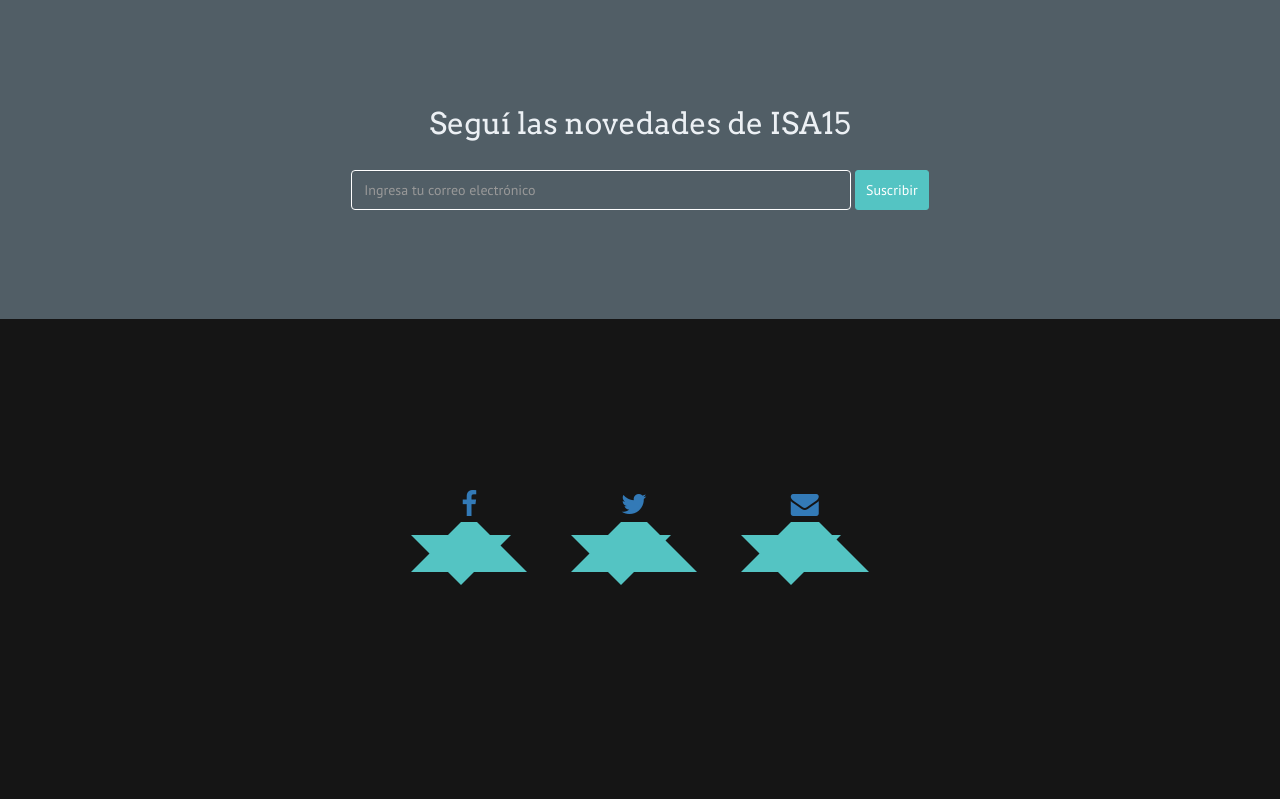
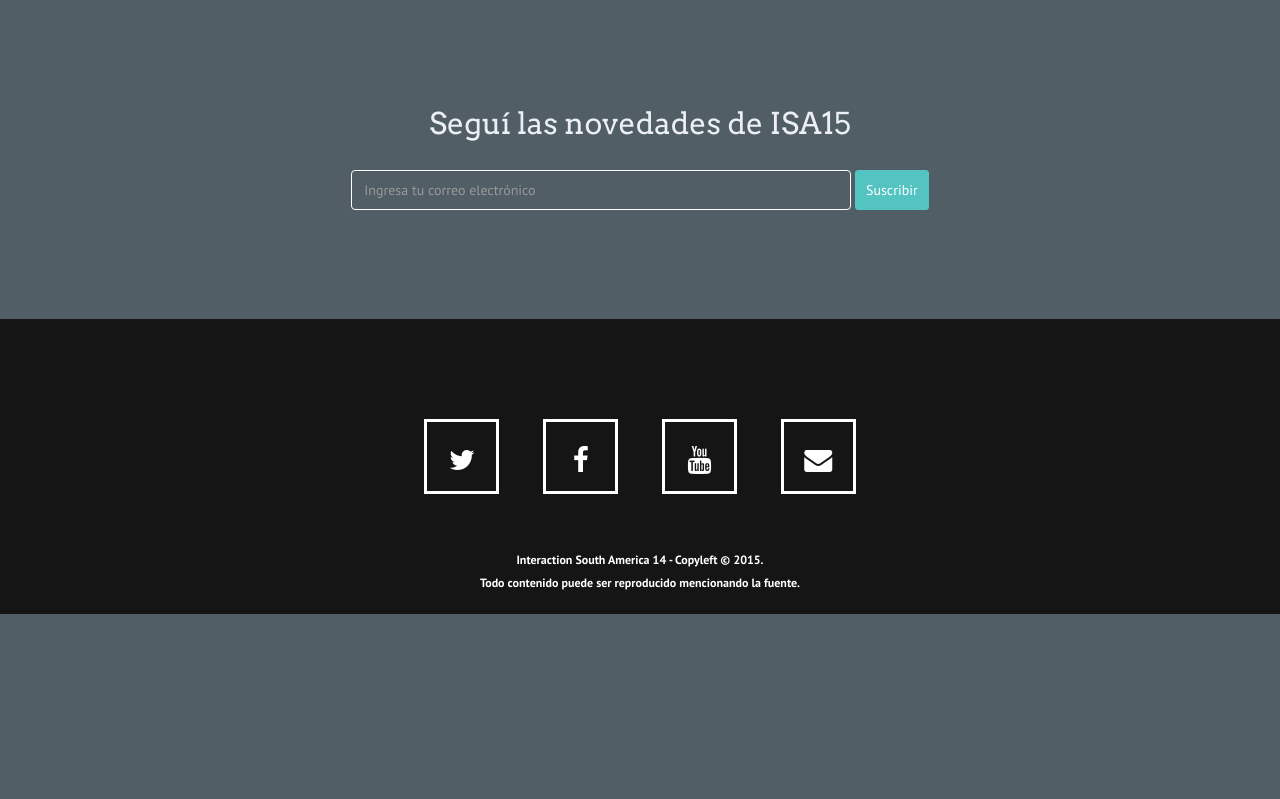
Before and after one commit to melocotoncita/ISA15, a PHP site: page / in a window 1280 px wide. Shown: the part 3890-4689 px from the top of the page. After the commit the page ends 4504 px from the top, so only its background shows below. Run offline with PHP 8.4, Linux system fonts and the light colour scheme; some libraries are stand-ins or nearby versions.

Commit message:
Updated footer

```diff
--- a/css/style.css
+++ b/css/style.css
@@ -181,7 +181,7 @@ header {
     font-weight: 400;
     text-transform: uppercase;
     overflow: visible!important;
-    z-index: 100;
+    z-index: 300;
 }
 header .isa-logo {
     background: url(../images/isa-logo.png) no-repeat top;
@@ -562,8 +562,9 @@ ul.social-networks li a:hover {
 }
 footer {
     background-color: #151515;
-    min-height: initial;
-    height: 60%;
+    min-height: inherit;
+    padding: 100px 0;
+    position: relative;
     overflow: hidden;
 }
 footer ul {
@@ -571,6 +572,7 @@ footer ul {
     width: 100%;
     text-align: center;
     padding: 0;
+    margin-bottom: 20px;
 }
 footer ul li {
     list-style: none;
@@ -579,27 +581,33 @@ footer ul li {
     font-size: 28px;
 }
 footer ul li a {
-    width: 0;
-    height: 0;
-    border: 50px solid transparent;
-    border-bottom-color: #54C4C3;
-    position: relative;
-    top: -50px;
+    width: 75px;
+    height: 75px;
+    line-height: 75px!important;
+    display: block;
+    color: #fff;
+    border: 3px solid #fff;
     -webkit-transition: all .1s ease;
        -moz-transition: all .1s ease;
         -ms-transition: all .1s ease;
          -o-transition: all .1s ease;
             transition: all .1s ease;
 }
-footer ul li a:after {
-    content: '';
+footer ul li a:hover,
+footer ul li a:active,
+footer ul li a:focus {
+    text-decoration: none;
+    color: #54C4C3;
+    border-color: #54C4C3;
+}
+.copyright {
+    width: 100%;
     position: absolute;
-    left: -50px;
-    top: 50px;
-    width: 0;
-    height: 0;
-    border: 50px solid transparent;
-    border-top-color: #54C4C3;
+    color: #fff;
+    font-size: 12px;
+    font-weight: 700;
+    text-align: center;
+    bottom: 10px;
 }
 
 
@@ -614,7 +622,25 @@ footer ul li a:after {
     text-align: center;
     width: 100%;
 }
-
+.speaker-block div {
+    width: 100%;
+    height: 100%;
+    position: absolute;
+    text-align: left;
+    color: #fff;
+    padding: 30px 20px;
+    background: rgba(84, 196, 195, .9);
+    opacity: 0;
+    z-index: 100;
+    -webkit-transition: all .1s ease;
+       -moz-transition: all .1s ease;
+        -ms-transition: all .1s ease;
+         -o-transition: all .1s ease;
+            transition: all .1s ease;
+}
+.speaker-block div:hover {
+    opacity: 1;
+}
 .speaker-grid li {
     display: inline-block;
     margin: 10px 5px 0 5px;
--- a/index.html
+++ b/index.html
@@ -81,16 +81,24 @@
             <ul id="speaker-grid" class="speaker-grid">
                 <li>
                     <a href="" data-title="Russ Unger">
+                        <div>
+                            <h4>Russ Unger</h4>
+                            <h5>Chigago, IL, Estados Unidos</h5>
+                        </div>
                         <img src="images/speakers/russ-unger.jpg" alt="Russ Unger"/>
                     </a>
-					<span class="hide"><a href="#">Russ Unger</a>, es Director de Experiencia de Usuario trabaja desde Chicago donde lidera equipos y proyectos sobre diseño e investigación. Es co-autor de los libros: A Project Guide to UX Design, Designing the Conversation y Speaker Camp para New Riders (Voices That Matter). Russ se encuentra trabajando en un nuevo libro sobre técnicas de guerrilla para diseño y métodos de investigación.
+					<span class="hide">Russ Unger, es Director de Experiencia de Usuario trabaja desde Chicago donde lidera equipos y proyectos sobre diseño e investigación. Es co-autor de los libros: A Project Guide to UX Design, Designing the Conversation y Speaker Camp para New Riders (Voices That Matter). Russ se encuentra trabajando en un nuevo libro sobre técnicas de guerrilla para diseño y métodos de investigación.
                     Russ es co-fundador de ChicagoCamps una iniciativa que alberga eventos sobre la temática tecnológica de alta calidad y bajo costo. También es miembro de la junta asesora para el Departamento de Diseño web y desarrollo de la Harrington College of Design. Russ tiene dos hijas que dibujan mejor que él y están comenzando a pasarlo en sus limitadas capacidades para programar.</span>
                 </li>
                 <li>
-                    <a href="" data-title="Stephen P. Anderson">
+                    <a class="speaker-block" href="" data-title="Stephen P. Anderson">
+                        <div>
+                            <h4>Stephen P. Anderson</h4>
+                            <h5>Dallas, TX, Estados Unidos</h5>
+                        </div>
                         <img src="images/speakers/stephen-anderson.jpg" alt="Stephen Anderson"/>
                     </a>
-					<span class="hide"><a href="#">Stephen P. Anderson</a> es un orador reconocido a nivel internacional y consultor   con base en Dallas, Texas. Creó Mental Notes card deck, una herramienta ampliamente utilizada por equipos de producto con el fin de aplicar psicología al Diseño de Interacción. Stephen también es el autor del libro que responde a la pregunta: ¿Cómo hacemos que la gente de enamore de nuestras aplicaciones?.
+					<span class="hide">Stephen P. Anderson es un orador reconocido a nivel internacional y consultor   con base en Dallas, Texas. Creó Mental Notes card deck, una herramienta ampliamente utilizada por equipos de producto con el fin de aplicar psicología al Diseño de Interacción. Stephen también es el autor del libro que responde a la pregunta: ¿Cómo hacemos que la gente de enamore de nuestras aplicaciones?.
                     Entre medio de sus disertaciones y trabajo, Stephen dicta talleres y entrenamientos para ayudar a las organizaciones a manejar equipos creativos, crear visualizaciones interactivas y diseñar mejores experiencias de usuario.</span>
                 </li>
                 <li>
@@ -194,21 +202,32 @@
                     <div class="col-md-12">
                         <ul>
                             <li>
-                                <a href="http://www.facebook.com/shiftsevenco" target="_blank">
+                                <a href="http://www.twitter.com/isa15cba" target="_blank">
+                                    <i class="fa fa-twitter"></i>
+                                </a>
+                            </li>
+                            <li>
+                                <a href="https://www.facebook.com/InteractionSouthAmerica" target="_blank">
                                     <i class="fa fa-facebook"></i>
                                 </a>
                             </li>
                             <li>
-                                <a href="http://www.twitter.com/shiftsevenco" target="_blank">
-                                    <i class="fa fa-twitter"></i>
+                                <a href="https://www.youtube.com/channel/UC_C0rvOt21D-QIsIXaCdkMw" target="_blank">
+                                    <i class="fa fa-youtube"></i>
                                 </a>
                             </li>
                             <li>
-                                <a href="mailto:hi@shiftseven.co" target="_blank">
+                                <a href="mailto:isa@ixdacba.com.ar" target="_blank">
                                     <i class="fa fa-envelope"></i>
                                 </a>
                             </li>
                         </ul>
+                    </div>
+                    <div class="copyright">
+                        <p>
+                            Interaction South America 14 - Copyleft © 2015.<br>
+                            Todo contenido puede ser reproducido mencionando la fuente.
+                        </p>
                     </div>
                 </div>
             </div>
```
